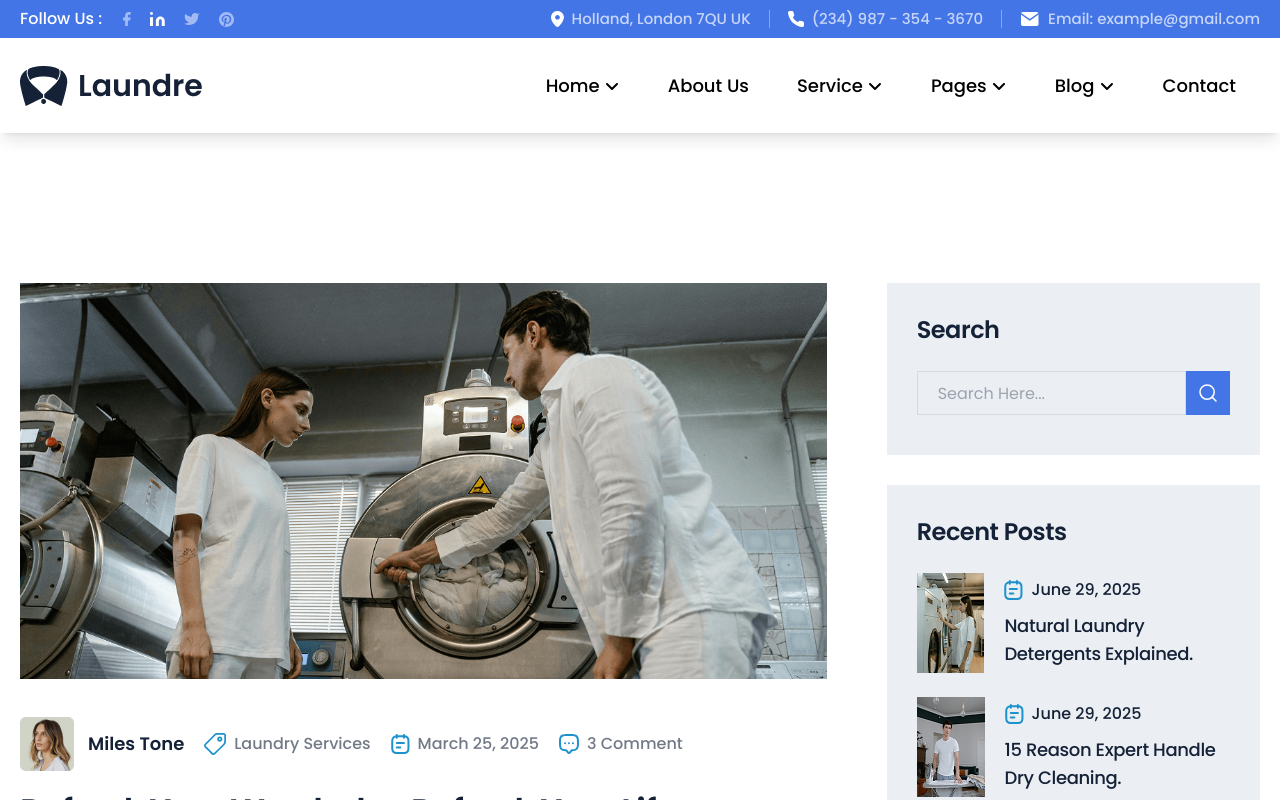
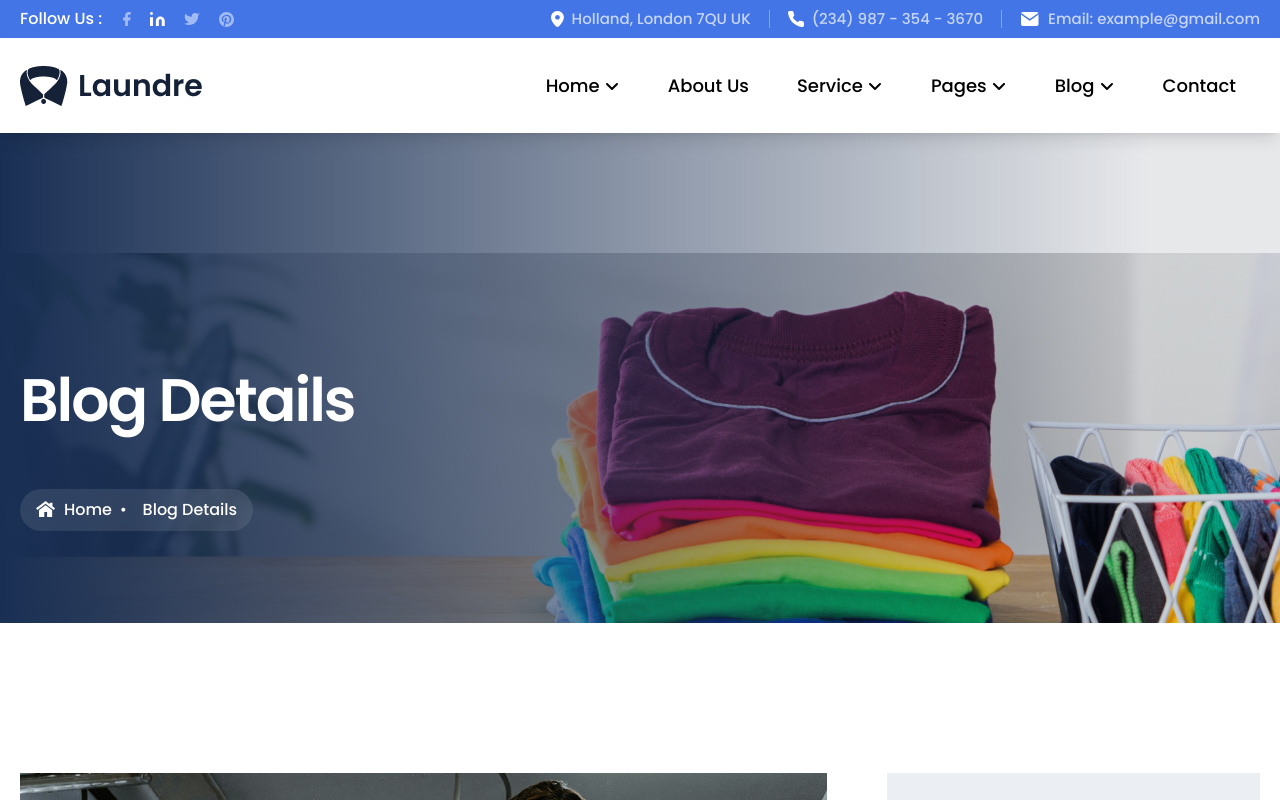
Before and after one commit to abdul-dulal/laundry, a Next.js app: page /Blog-details in a window 1280 px wide. Shown: the top 800 px of the page. Built offline with nearby package versions, Linux system fonts and the light colour scheme.

Commit message:
breadcumb added with new

```diff
--- /dev/null
+++ b/src/app/About/components/BreadCumb.js
@@ -0,0 +1,67 @@
+import React from "react";
+import Link from "next/link";
+import breadcumb from "@/public/img/about/breadcumb-bg.png";
+
+const BreadCumb = ({ currentPage }) => {
+  return (
+    <section className="relative pt-[120px]">
+      <div
+        className="relative w-full  overflow-hidden  bg-cover bg-no-repeat h-[370px] flex items-center"
+        style={{ backgroundImage: `url('${breadcumb.src}')` }}
+      >
+        <div className="container">
+          <div className="relative z-[99]">
+            <h2 className="lg:text-[60px] md:text-[45px] sm:text-[39px] text-[32px] text-white font-semibold leading-[110px] -tracking-[2%] mb-[34px]">
+              {currentPage}
+            </h2>
+            <div className="inline-block">
+              <div className="flex items-center gap-2 py-[9px] px-4 bg-white/10 backdrop-blur-[14px]  rounded-full">
+                <Link
+                  className="group text-[16px] font-medium leading-[110%] text-white flex  transition-all duration-500 ease-in gap-2 hover:text-secondary"
+                  href="/"
+                >
+                  <span>
+                    <svg
+                      width="20"
+                      height="16"
+                      viewBox="0 0 20 16"
+                      fill="none"
+                      xmlns="http://www.w3.org/2000/svg"
+                      className="transition-all duration-500 ease-out text-white group-hover:text-secondary"
+                    >
+                      <path
+                        d="M16.1458 15.9992H11.0897V11.0576H8.295V15.985H3.01079C3.00405 15.8855 2.98984 15.7786 2.98984 15.6716C2.98834 13.6145 2.99134 11.5581 2.98535 9.50094C2.98535 9.31169 3.02799 9.17928 3.18732 9.0581C5.25568 7.47523 7.31879 5.88563 9.38341 4.29827C9.44101 4.25413 9.50459 4.21673 9.58388 4.16437C9.74771 4.28854 9.90555 4.40674 10.0619 4.52717C12.0076 6.02402 13.9532 7.52161 15.8997 9.01696C16.0508 9.1329 16.1667 9.23539 16.1652 9.46504C16.154 11.5715 16.1585 13.6788 16.1577 15.7853C16.1577 15.8459 16.1503 15.9057 16.1443 16L16.1458 15.9992Z"
+                        fill="currentColor"
+                      />
+                      <path
+                        d="M19.15 7.36603C18.699 7.9525 18.2741 8.50381 17.8282 9.08355C15.0784 6.96882 12.345 4.86605 9.57576 2.73561C6.83417 4.84436 4.09332 6.95236 1.32255 9.0828C0.87746 8.50456 0.446585 7.94577 0 7.36453C3.19267 4.90869 6.37038 2.46407 9.57352 0C10.9155 1.03081 12.2523 2.05788 13.6616 3.14031V1.82449H16.4443V2.21946C16.4443 3.11712 16.4571 4.01477 16.4369 4.91168C16.4301 5.19594 16.5289 5.36276 16.7503 5.52733C17.5492 6.12203 18.3332 6.73767 19.15 7.36603Z"
+                        fill="currentColor"
+                      />
+                    </svg>
+                  </span>
+                  Home
+                </Link>
+                <span className="mr-2 text-white">•</span>
+                <Link
+                  className="text-[16px] font-medium leading-[110%] text-white flex gap-2 transition-all duration-500 ease-in  hover:text-secondary"
+                  href=""
+                >
+                  {currentPage}
+                </Link>
+              </div>
+            </div>
+          </div>
+        </div>
+      </div>
+      <div
+        className="absolute inset-0 "
+        style={{
+          background:
+            "linear-gradient(90deg, #192F54 0%, rgba(20, 33, 55, 0.1) 89.82%)",
+        }}
+      ></div>
+    </section>
+  );
+};
+
+export default BreadCumb;
--- a/src/app/About/page.js
+++ b/src/app/About/page.js
@@ -6,6 +6,7 @@ import About from "@/components/ul/About";
 import SmoothScrollerProvider from "@/utils/SmoothScrollWrapper";
 import Price from "../home-two/components/Price";
 import Service from "../home-two/components/Service";
+import BreadCumb from "./components/BreadCumb";
 
 const AboutUs = () => {
   return (
@@ -14,6 +15,7 @@ const AboutUs = () => {
       <HeaderOne />
       <main>
         <SmoothScrollerProvider>
+          <BreadCumb currentPage="AboutUs" />
           <About />
           <Service showItem={4} />
           <Price />
--- a/src/app/Blog-details/page.js
+++ b/src/app/Blog-details/page.js
@@ -5,6 +5,7 @@ import React from "react";
 import FooterOne from "@/components/footer/FooterOne";
 import Details from "./components/Details";
 import SmoothScrollerProvider from "@/utils/SmoothScrollWrapper";
+import BreadCumb from "../about/components/BreadCumb";
 
 const BlogDetails = () => {
   return (
@@ -13,6 +14,7 @@ const BlogDetails = () => {
       <HeaderOne />
       <main>
         <SmoothScrollerProvider>
+          <BreadCumb currentPage="Blog Details" />
           <Details />
           <FooterOne />
         </SmoothScrollerProvider>
--- a/src/app/Blog/page.js
+++ b/src/app/Blog/page.js
@@ -4,6 +4,7 @@ import HeaderTop from "@/components/header/HeaderTop";
 import React from "react";
 import Blog from "./components/Blog";
 import SmoothScrollerProvider from "@/utils/SmoothScrollWrapper";
+import BreadCumb from "../about/components/BreadCumb";
 
 const OurBlog = () => {
   return (
@@ -12,6 +13,7 @@ const OurBlog = () => {
       <HeaderOne />
       <main>
         <SmoothScrollerProvider>
+          <BreadCumb currentPage="Blog" />
           <Blog />
           <FooterOne />
         </SmoothScrollerProvider>
```
